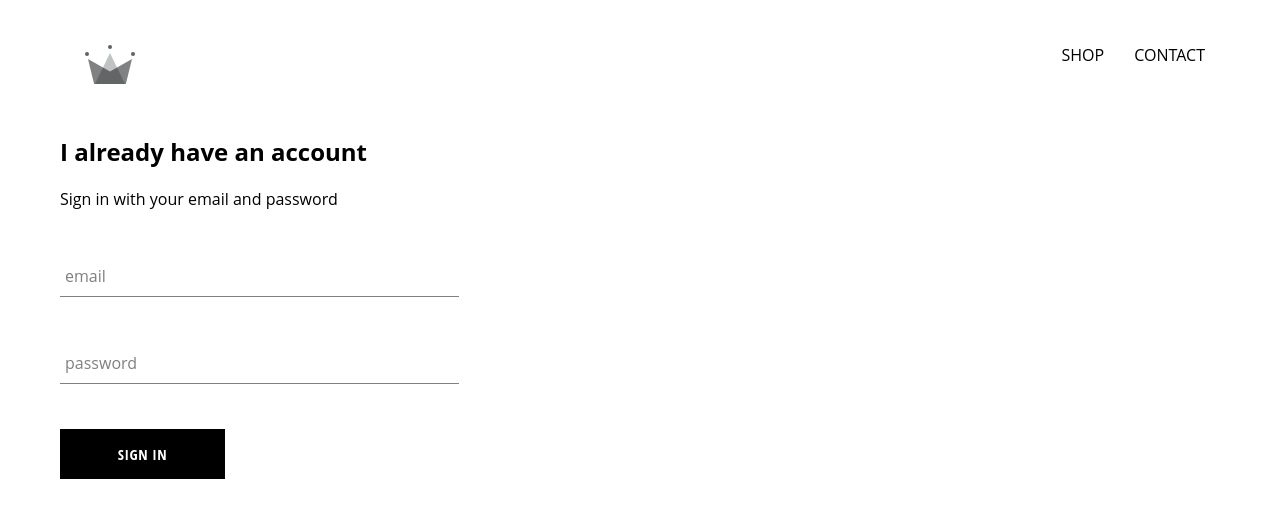
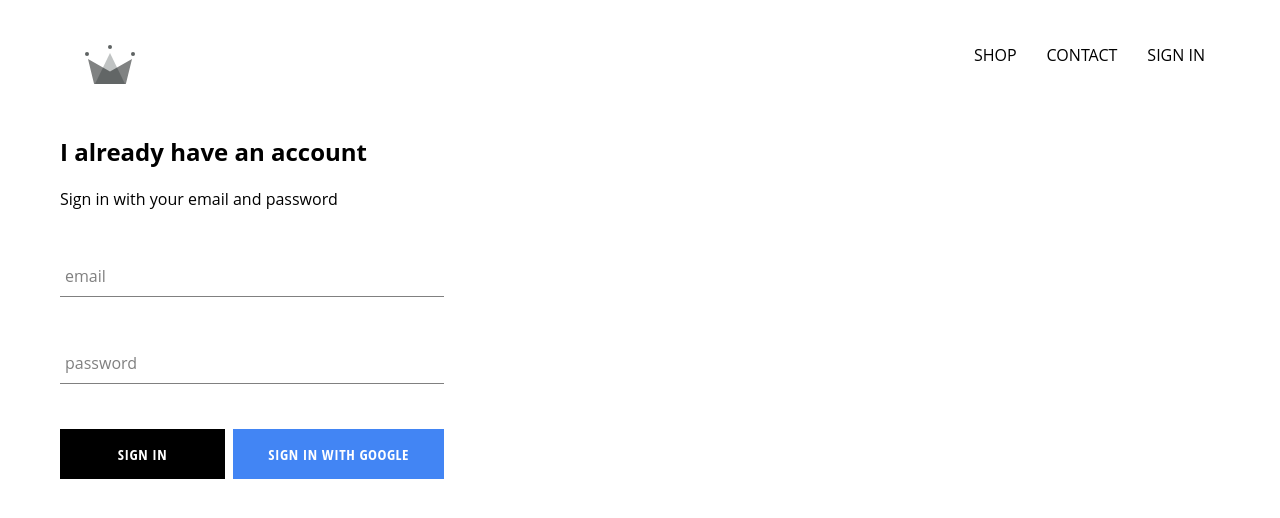
Before and after one commit to TJun-Jie/crwn-clothing, a React (Create React App) app: page /signin in a window 1280 px wide. Shown: the top 518 px of the page. Built offline with nearby package versions, Linux system fonts and the light colour scheme; no server answers; the HTML template or start-up script is replaced by a standard one.

Commit message:
Integrated firebase into application, created sign in page with google

```diff
--- a/package.json
+++ b/package.json
@@ -6,6 +6,7 @@
     "@testing-library/jest-dom": "^4.2.4",
     "@testing-library/react": "^9.5.0",
     "@testing-library/user-event": "^7.2.1",
+    "firebase": "^7.19.0",
     "node-sass": "^4.14.1",
     "react": "^16.13.1",
     "react-dom": "^16.13.1",
--- a/src/App.css
+++ b/src/App.css
@@ -7,3 +7,7 @@
     text-decoration: none;
     color: black;
 }
+
+* {
+    box-sizing: border-box;
+}
--- a/src/App.js
+++ b/src/App.js
@@ -5,6 +5,7 @@
 import ShopPage from './pages/shop/shop.component';
 import Header from './components/header/header.component';
 import SignInAndSignUpPage from './pages/sign-in-and-sign-up/sign-in-and-sign-up';
+import {auth} from './firebase/firebase.utils';
 
 const HatsPage = () => (
   <div>
@@ -12,10 +13,28 @@
   </div>
 );
 
-function App() {
+class App extends React.Component {
+  state = {
+    currentUser: null
+  }
+
+  unsubscribedFromAuth = null
+
+  componentDidMount() {
+    this.unsubscribedFromAuth = auth.onAuthStateChanged(user => {
+      this.setState({currentUser: user})
+      console.log(user)
+    })
+  }
+
+  componentWillUnmount() {
+    this.unsubscribedFromAuth();
+  }
+
+  render() {
     return (
       <div>
-      <Header></Header>
+        <Header currentUser={this.state.currentUser}></Header>
         <Switch>
           <Route exact path="/" component={Homepage}></Route>
           <Route path="/shop/hats" component={HatsPage}></Route>
@@ -24,6 +43,8 @@
         </Switch>
       </div>
     );
+
+  }
 }
 
 export default App;
--- a/src/components/custom-button/custom-button.component.js
+++ b/src/components/custom-button/custom-button.component.js
@@ -2,8 +2,8 @@
 
 import './custom-button.styles.scss';
 
-const CustomButton = ({children, ...otherProps}) => (
-    <button className="custom-button" {...otherProps}>
+const CustomButton = ({children, isGoogleSignIn, ...otherProps}) => (
+    <button className={`${isGoogleSignIn ? 'google-sign-in' : ''} custom-button`} {...otherProps}>
         {children}
     </button>
 )
--- a/src/components/custom-button/custom-button.styles.scss
+++ b/src/components/custom-button/custom-button.styles.scss
@@ -1,3 +1,4 @@
+
 .custom-button {
   min-width: 165px;
   width: auto;
@@ -19,4 +20,14 @@
     color: black;
     border: 1px solid black;
   }
+
+  &.google-sign-in {
+    background-color: #4285f4;
+    color: white;
+
+    &:hover {
+      background-color: #357ae8;
+      border: none;
+    }
+  }
 }
--- a/src/components/header/header.component.js
+++ b/src/components/header/header.component.js
@@ -2,8 +2,9 @@
 import {Link} from 'react-router-dom';
 import {ReactComponent as Logo } from '../../assets/crown.svg';
 import './header.styles.scss';
+import {auth} from '../../firebase/firebase.utils';
 
-const Header = () => (
+const Header = ({currentUser}) => (
     <div className='header'>
         <Link className="logo-container" to="/">
             <Logo className="logo"></Logo>
@@ -15,6 +16,12 @@
             <Link className="option" to="/shop">
                 CONTACT
             </Link>
+            {
+                currentUser ?
+                <div className='option' onClick={() => auth.signOut()}>SIGN OUT</div>
+                :
+                <Link className='option' to='/signin'>SIGN IN</Link>
+            }
         </div>
     </div>
 )
--- a/src/components/header/header.styles.scss
+++ b/src/components/header/header.styles.scss
@@ -20,6 +20,7 @@
 
     .option {
       padding: 10px 15px;
+      cursor: pointer;
     }
   }
 }
--- a/src/components/sign-in/sign-in.components.js
+++ b/src/components/sign-in/sign-in.components.js
@@ -3,6 +3,7 @@
 import './sign-in.styles.scss';
 import FormInput from '../form-input/form-input.component';
 import CustomButton from '../custom-button/custom-button.component';
+import { signInWithGoogle} from '../../firebase/firebase.utils'
 
 
 class SignIn extends React.Component{
@@ -45,9 +46,10 @@
                         handleChange = {this.handleChange}
                         required
                         />
-
-                    <CustomButton type="submit">Sign In</CustomButton>
-
+                    <div className="buttons">
+                        <CustomButton type="submit">Sign In</CustomButton>
+                        <CustomButton onClick={signInWithGoogle} isGoogleSignIn>Sign in with Google</CustomButton>
+                    </div>
                 </form>
             </div>
         )
--- a/src/components/sign-in/sign-in.styles.scss
+++ b/src/components/sign-in/sign-in.styles.scss
@@ -1,9 +1,15 @@
+
 .sign-in {
     width: 30vw;
     display: flex;
     flex-direction: column;
-}
 
-.title{
-    margin: 10px 0;
-}
+    .title {
+      margin: 10px 0;
+    }
+
+    .buttons {
+      display: flex;
+      justify-content: space-between;
+    }
+  }
--- /dev/null
+++ b/src/firebase/firebase.utils.js
@@ -0,0 +1,25 @@
+import firebase from 'firebase/app';
+import 'firebase/firestore';
+import 'firebase/auth';
+
+const config = {
+    apiKey: "AIzaSyB300oTqh8H8bR1W1DBKeNid4wqHyY9iCw",
+    authDomain: "crwn-db-14f63.firebaseapp.com",
+    databaseURL: "https://crwn-db-14f63.firebaseio.com",
+    projectId: "crwn-db-14f63",
+    storageBucket: "crwn-db-14f63.appspot.com",
+    messagingSenderId: "359858149901",
+    appId: "1:359858149901:web:d63ca2b7ca3e3871ab1344",
+    measurementId: "G-QXZDZRHJ7F"
+  };
+
+  firebase.initializeApp(config);
+
+  export const auth  = firebase.auth();
+  export const firestore = firebase.firestore();
+
+  const provider = new firebase.auth.GoogleAuthProvider();
+  provider.setCustomParameters({prompt: 'select_account'});
+  export const signInWithGoogle = () => auth.signInWithPopup(provider);
+
+  export default firebase;
```
Also changed, not shown: 1 other file (tests, documents, lock files or other folders). Lines whose indentation alone changed are shown as unchanged.
